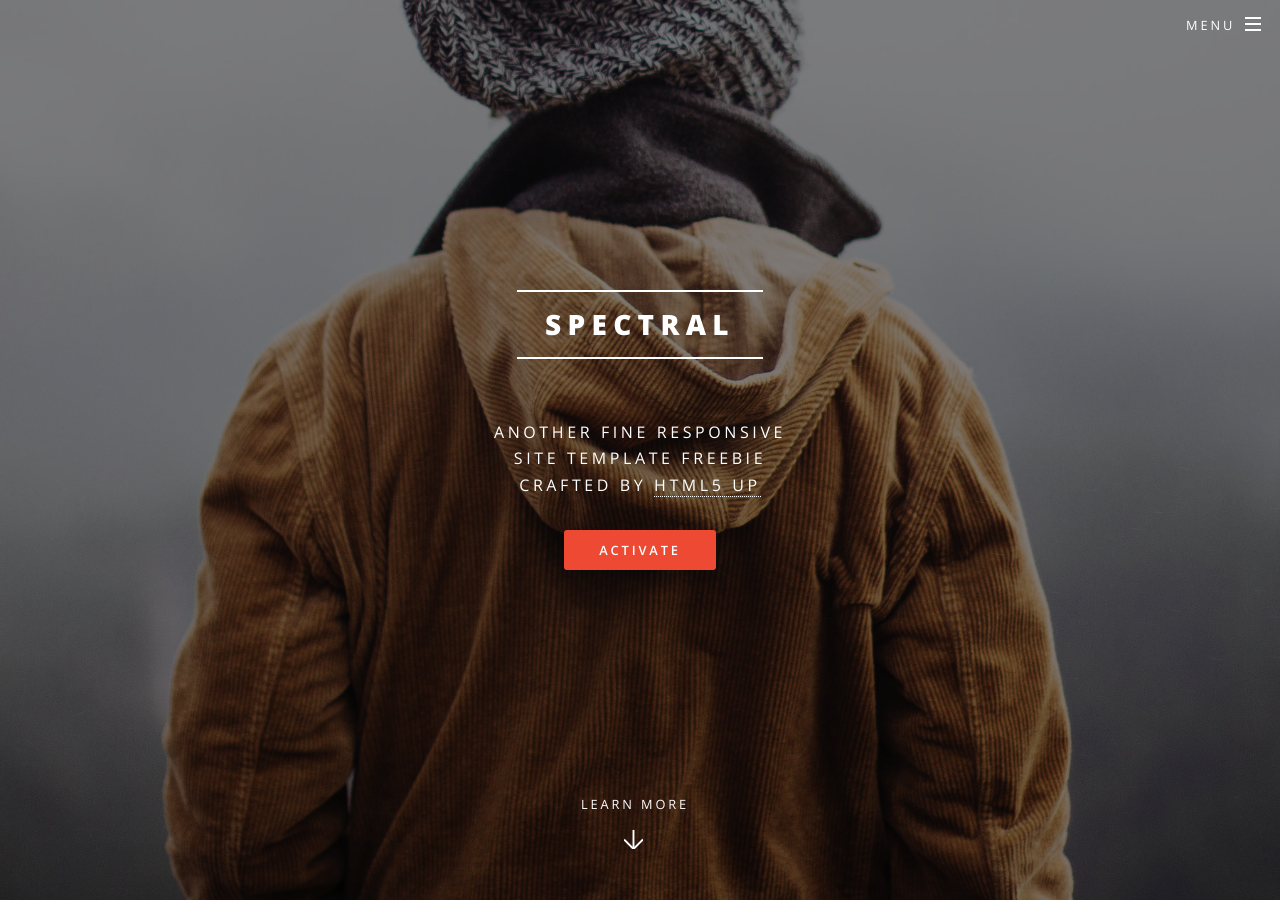
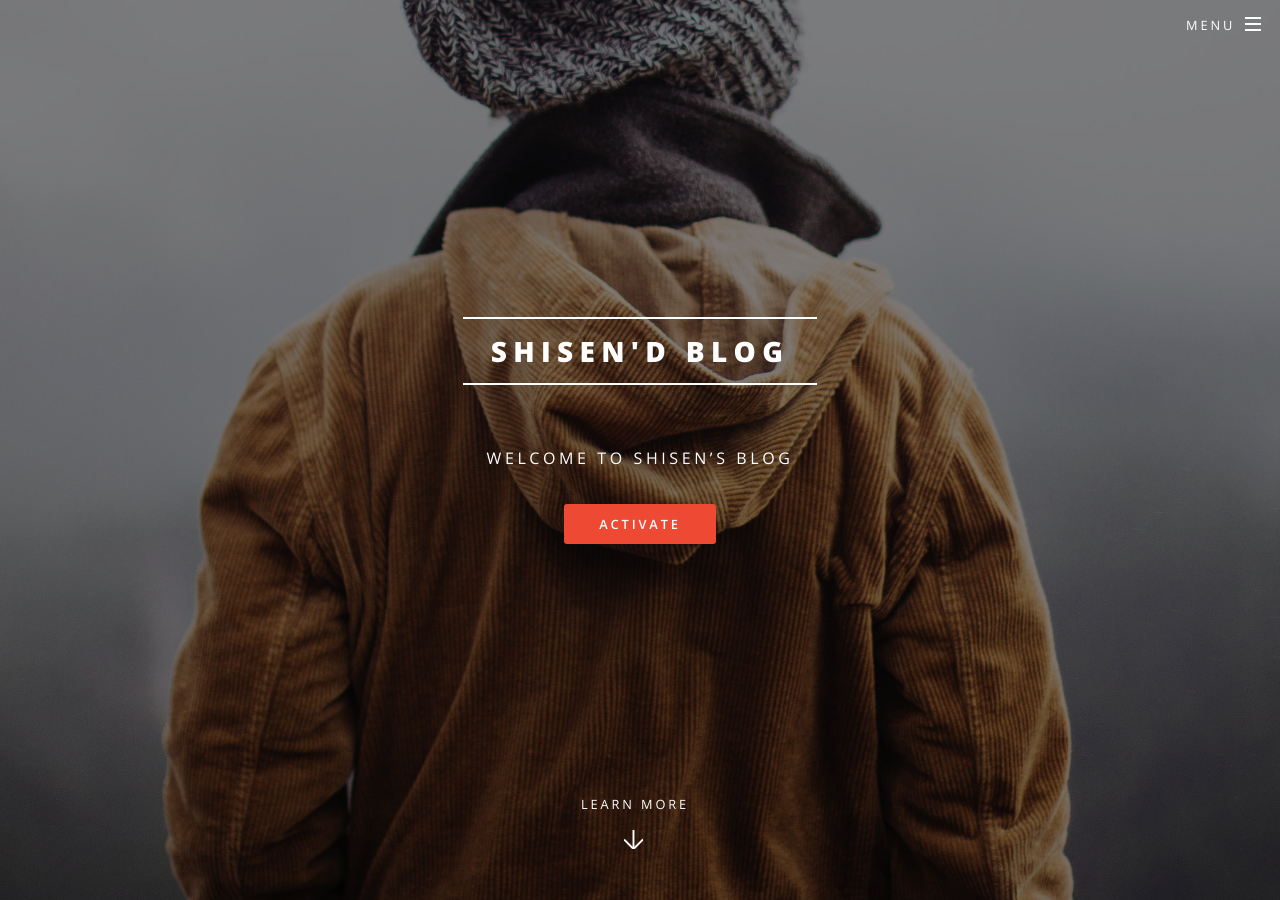
Before and after one commit to hub-sen/hub-sen.github.io, a Jekyll site: the page built from index.html, in a window 1280 px wide and 900 px high. Built offline with Jekyll 4.4.1, drawn with Linux system fonts in a browser that asks for light colours; some of the changed text lies outside the part shown.

Commit message:
title update

```diff
--- a/_config.yml
+++ b/_config.yml
@@ -2,23 +2,21 @@
 #
 
 # Site settings
-title: Spectral
+title: ShiSen'd blog
 description: |
-  Another fine responsive
-  site template freebie
-  crafted by [HTML5 UP](http://html5up.net)
-owner: Your Name # or company name
-first_published: 2016 # if migrating another site, the year of your first publish
-email: your-email@domain.com
+  Welcome to ShiSen's blog
+owner: ShiSen # or company name
+first_published: 2019 # if migrating another site, the year of your first publish
+email: 1107474494@qq.com
 baseurl: "" # the subpath of your site, e.g. /blog
 url: "http://yourdomain.com" # the base hostname & protocol for your site
 social:
-  twitter: https://twitter.com/<username>
-  github: https://github.com/<username>
-  linkedin-square: https://linkedin.com/in/<username>
-  facebook-official: https://facebook.com/<username>
-  google-plus-square: https://plus.google.com/u/0/+<username>
-  #email: /contact/
+  #twitter: https://twitter.com/<username>
+  github: https://github.com/hub-sen
+  #linkedin-square: https://linkedin.com/in/<username>
+  #facebook-official: https://facebook.com/<username>
+  #google-plus-square: https://plus.google.com/u/0/+<username>
+  email: 1107474494@qq.com
   #flickr:
   #instagram:
   #youtube-square:
```
